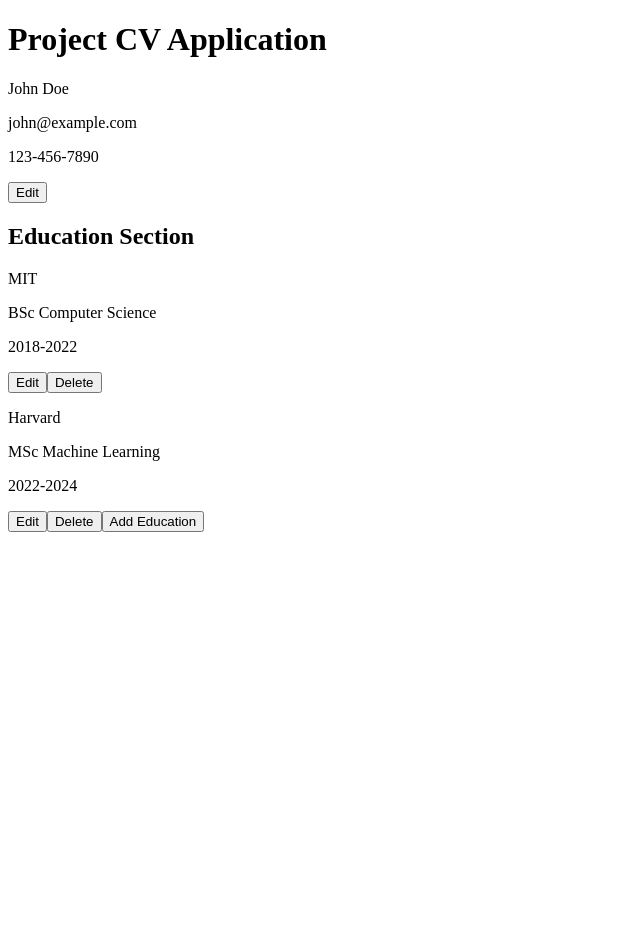
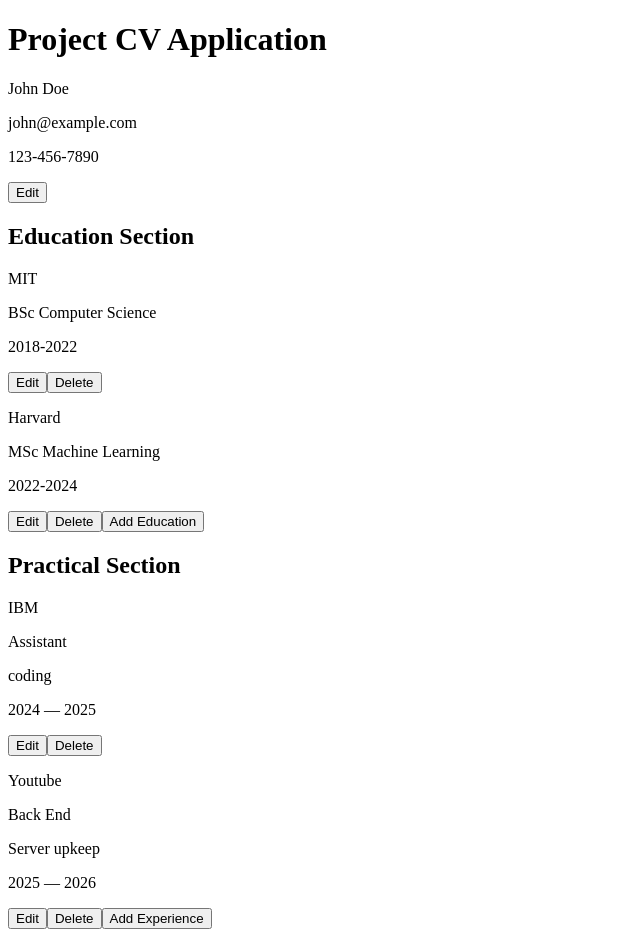
Before and after one commit to BatetDev/top-project-cv-application, a React (Vite) app: page / in a window 1280 px wide. Shown: the whole page, without its empty margins (0-640 px from the left). Before the commit the page ends 800 px from the top, so only its background shows below. Built offline with nearby package versions, Linux system fonts and the light colour scheme.

Commit message:
feat: add full CRUD for PracticalSection and update JSDoc comments

```diff
--- a/src/App.jsx
+++ b/src/App.jsx
@@ -2,6 +2,7 @@
 import { useState } from 'react';
 import GeneralInfo from './components/GeneralInfo';
 import EducationSection from './components/EducationSection';
+import PracticalSection from './components/PracticalSection';
 
 function App() {
   const [generalInfo, setGeneralInfo] = useState({
@@ -16,6 +17,24 @@
       school: 'Harvard',
       title: 'MSc Machine Learning',
       date: '2022-2024',
+    },
+  ]);
+  const [practicalList, setPracticalList] = useState([
+    {
+      id: 1,
+      companyName: 'IBM',
+      positionTitle: 'Assistant',
+      responsibilities: 'coding',
+      dateFrom: '2024',
+      dateTo: '2025',
+    },
+    {
+      id: 2,
+      companyName: 'Youtube',
+      positionTitle: 'Back End',
+      responsibilities: 'Server upkeep',
+      dateFrom: '2025',
+      dateTo: '2026',
     },
   ]);
 
@@ -43,6 +62,33 @@
     setEducationList(educationList.filter((entry) => entry.id !== id));
   };
 
+  const handlePracticalUpdate = (updatedEntry) => {
+    const updatedList = practicalList.map((entry) => {
+      if (entry.id === updatedEntry.id) {
+        return updatedEntry;
+      }
+      return entry;
+    });
+    setPracticalList(updatedList);
+  };
+
+  const handlePracticalAdd = () => {
+    const newEntry = {
+      id: crypto.randomUUID(),
+      companyName: '',
+      positionTitle: '',
+      responsibilities: '',
+      dateFrom: '',
+      dateTo: '',
+    };
+
+    setPracticalList([...educationList, newEntry]);
+  };
+
+  const handlePracticalDelete = (id) => {
+    setPracticalList(practicalList.filter((entry) => entry.id !== id));
+  };
+
   return (
     <>
       <h1>Project CV Application</h1>
@@ -53,6 +99,12 @@
         onAdd={handleEducationAdd}
         onDelete={handleEducationDelete}
       />
+      <PracticalSection
+        practicalList={practicalList}
+        onUpdate={handlePracticalUpdate}
+        onAdd={handlePracticalAdd}
+        onDelete={handlePracticalDelete}
+      />
     </>
   );
 }
--- a/src/components/EducationSection.jsx
+++ b/src/components/EducationSection.jsx
@@ -3,6 +3,8 @@
  *
  * @param {Array}    educationList - Array of education objects { id, school, title, date }
  * @param {Function} onUpdate      - Called with an updated entry object
+ * @param {Function} onAdd         - Creates a new blank entry
+ * @param {Function} onDelete      - Called with the entry's id to remove it
  */
 
 import { useState } from 'react';
--- /dev/null
+++ b/src/components/PracticalItem.jsx
@@ -0,0 +1,93 @@
+import { useState } from 'react';
+
+/**
+ * Displays and edits a single practical entry.
+ *
+ * @param {Object}   data   - Practical entry { id, companyName, positionTitle, responsibilities, dateFrom, dateTo }
+ * @param {Function} onSave - Called with the updated entry on submit
+ * @param {Function} onDelete - Called with the entry's id to remove it
+ */
+
+function PracticalItem({ data, onSave, onDelete }) {
+  const [isEditing, setIsEditing] = useState(
+    data.companyName === '' &&
+      data.positionTitle === '' &&
+      data.responsibilities === '' &&
+      data.dateFrom === '' &&
+      data.dateTo === '',
+  );
+
+  const [formData, setFormData] = useState({ ...data });
+
+  const handleToggle = () => {
+    if (isEditing) {
+      onSave(formData);
+    }
+    setIsEditing((prev) => !prev);
+  };
+
+  const handleChange = (e) => {
+    setFormData({
+      ...formData,
+      [e.target.name]: e.target.value,
+    });
+  };
+
+  return (
+    <>
+      {isEditing ? (
+        <>
+          <input
+            type='text'
+            name='companyName'
+            value={formData.companyName}
+            onChange={handleChange}
+            placeholder='Company Name'
+          />
+          <input
+            type='text'
+            name='positionTitle'
+            value={formData.positionTitle}
+            onChange={handleChange}
+            placeholder='Position Title'
+          />
+          <input
+            type='text'
+            name='responsibilities'
+            value={formData.responsibilities}
+            onChange={handleChange}
+            placeholder='Responsibilities'
+          />
+          <input
+            type='text'
+            name='dateFrom'
+            value={formData.dateFrom}
+            onChange={handleChange}
+            placeholder='Date From'
+          />
+          <input
+            type='text'
+            name='dateTo'
+            value={formData.dateTo}
+            onChange={handleChange}
+            placeholder='Date To'
+          />
+        </>
+      ) : (
+        <>
+          <p>{data.companyName}</p>
+          <p>{data.positionTitle}</p>
+          <p>{data.responsibilities}</p>
+          <p>
+            {data.dateFrom} — {data.dateTo}
+          </p>
+        </>
+      )}
+
+      <button onClick={handleToggle}>{isEditing ? 'Submit' : 'Edit'}</button>
+      <button onClick={() => onDelete(data.id)}>Delete</button>
+    </>
+  );
+}
+
+export default PracticalItem;
--- /dev/null
+++ b/src/components/PracticalSection.jsx
@@ -0,0 +1,30 @@
+/**
+ * Renders a list of PracticalItem components.
+ *
+ * @param {Array}    practicalList - Array of practical objects { id, companyName, positionTitle, responsibilities, dateFrom, dateTo }
+ * @param {Function} onUpdate      - Called with an updated entry object
+ * @param {Function} onAdd         - Creates a new blank entry
+ * @param {Function} onDelete      - Called with the entry's id to remove it
+ */
+
+import { useState } from 'react';
+import PracticalItem from './PracticalItem';
+
+function PracticalSection({ practicalList, onUpdate, onAdd, onDelete }) {
+  return (
+    <>
+      <h2>Practical Section</h2>
+      {practicalList.map((entry) => (
+        <PracticalItem
+          key={entry.id}
+          data={entry}
+          onSave={onUpdate}
+          onDelete={onDelete}
+        />
+      ))}
+      <button onClick={onAdd}>Add Experience</button>
+    </>
+  );
+}
+
+export default PracticalSection;
```
